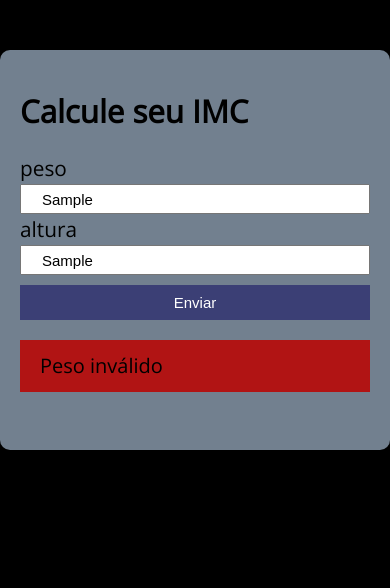
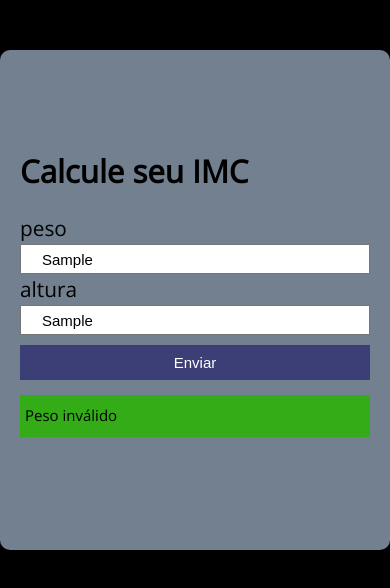
Before and after one commit to devdoug87/projeto-imc, a plain HTML site: page index.html in a window 390 px wide. Both pictures are taken after typing "Sample", "Sample" into the empty fields and a click on the button "Enviar". Drawn offline with nearby package versions, Linux system fonts and the light colour scheme.

Commit message:
ajustes
ajustes para melhor encaixe sem quebra de linha

```diff
--- a/assets/css/style.css
+++ b/assets/css/style.css
@@ -37,24 +37,7 @@ body {
     border-radius: 10px;
     margin-top: 50px;
 }
-@media (max-width: 768px) {
-    .container {
-        background-color: rgb(114, 128, 143); /* Mude para azul para testar */
-        max-width: 400px;
-        margin: auto;
-        padding: 20px;
-        border-radius: 10px;
-        height: 400px;
-        margin-top: 50px;
 
-    }
-    form input {
-        font-size: 15px;
-        height: 30px;
-        padding: 0 20px;
-    }
-
-}
 
 form input, form label, form button {
     display: block;
@@ -89,3 +72,27 @@ form button:hover {
 .bad {
     background-color: #b11414;
 }
+
+@media (max-width: 768px) {
+    .container {
+        background-color: rgb(114, 128, 143); /* Mude para azul para testar */
+        max-width: 400px;
+        margin: auto;
+        padding: 20px;
+        padding-top: 80px;
+        border-radius: 10px;
+        height: 500px;
+        margin-top: 50px;
+
+    }
+    form input {
+        font-size: 15px;
+        height: 30px;
+        padding: 0 20px;
+    }
+    .paragrafo-resultado, .bad {
+        background-color: #33ac18;
+        padding: 5px  ;
+        font-size: 15px;
+       }
+}
```
